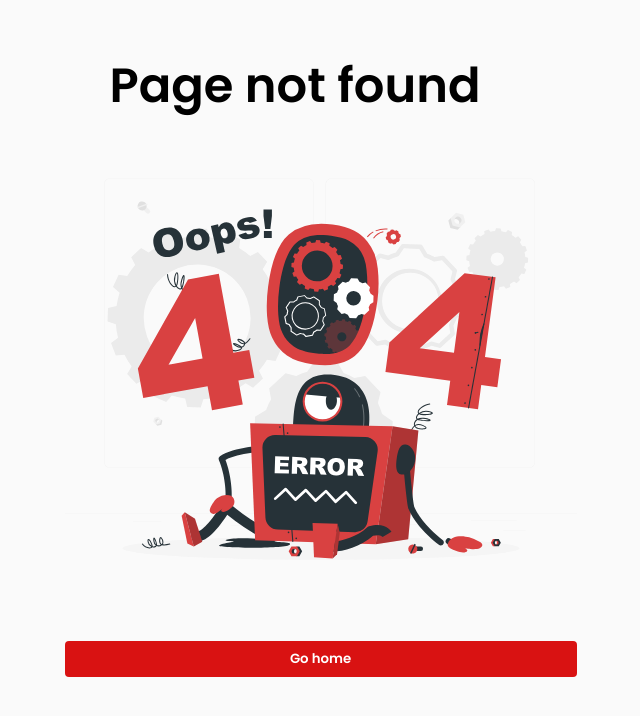
After one commit to LoqmanOuagague/Curl-link-shortener, a PHP site: page /error.html in a window 1280 px wide. The commit adds this page. Shown: the top 716 px of the page, without its empty margins (345-985 px from the left). Run offline with PHP 8.4, Linux system fonts and the light colour scheme.

Commit message:
Designing the 404-error page

```diff
--- a/css/main.css
+++ b/css/main.css
@@ -8,6 +8,8 @@
 }
 body {
   margin: 0;
+  background: #fafafa;
+
 }
 .right {
   float: right;
@@ -65,7 +67,8 @@ main {
   text-align: center;
   color: #fff;
 }
-main h1 {
+main h1,
+.error h1 {
   font-size: 48px;
 }
 main p {
@@ -158,8 +161,11 @@ main button:hover {
   box-shadow: 0 0 4px 0px #ad0000;
   border: 1px solid #ad0000;
 }
-.contact-us-form button *{display: inline;}
-.contact-us-form button{
+.contact-us-form button * {
+  display: inline;
+}
+.contact-us-form button,
+.error button {
   width: 100%;
   padding: 5px;
   margin-top: 20px;
@@ -171,20 +177,34 @@ main button:hover {
   font-weight: 600;
   transition: all ease-in-out 0.25s;
 }
-.contact-us-form button:hover{
+.contact-us-form button:hover,
+.error button:hover {
   background-color: #fff;
   color: #d91212;
   border: 3px solid;
 }
-footer{
+footer {
   margin-top: 50px;
-width: 100%;
-background-color: #bd1212;
-color: #fff;
-padding: 10px;
-
+  width: 100%;
+  background-color: #bd1212;
+  color: #fff;
+  padding: 10px;
 }
-footer span{
+footer span {
   text-decoration: underline;
   font-weight: 600;
 }
+.error {
+  text-align: center;
+  margin: 50px 25%;
+  width: 50%;
+}
+.error img {
+  height: 512px;
+  margin-left: 52px;
+}
+.error button {
+  margin-top: 0px;
+  width: 512px;
+  margin-left: 8%;
+}
--- /dev/null
+++ b/error.html
@@ -0,0 +1,23 @@
+<!DOCTYPE html>
+<html lang="en">
+
+<head>
+    <meta charset="UTF-8" />
+    <meta name="viewport" content="width=device-width, initial-scale=1.0" />
+    <title>Curl</title>
+    <link rel="shortcut icon" href="css/img/Logo.svg" type="image/x-icon">
+    <link rel="preconnect" href="https://fonts.gstatic.com" />
+    <link href="https://fonts.googleapis.com/css2?family=Poppins:wght@400;600&display=swap" rel="stylesheet" />
+    <link rel="stylesheet" href="css/main.css" />
+
+</head>
+
+<body>
+<section class="error">
+    <h1>Page not found</h1>
+    <img src="css/img/error.svg" alt="">
+    <button>Go home</button>
+</section>
+</body>
+
+</html>
```
Also changed, not shown: css/img/error.svg (added), css/img/wave.svg.
